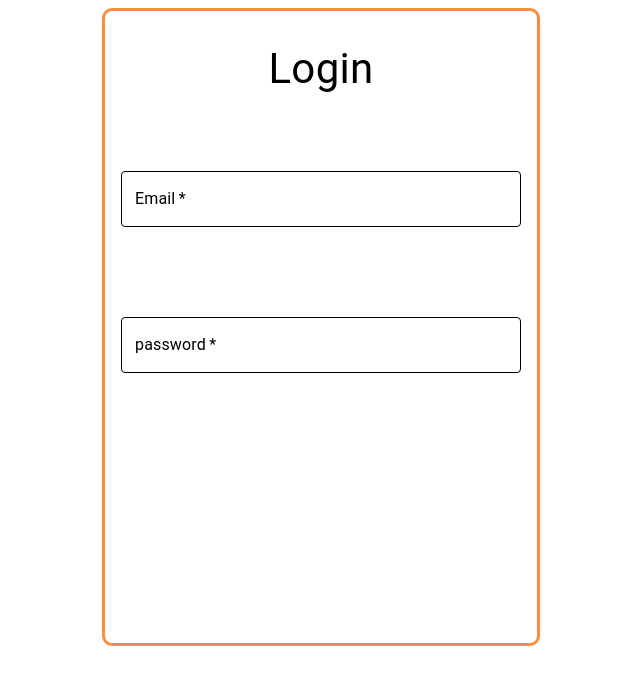
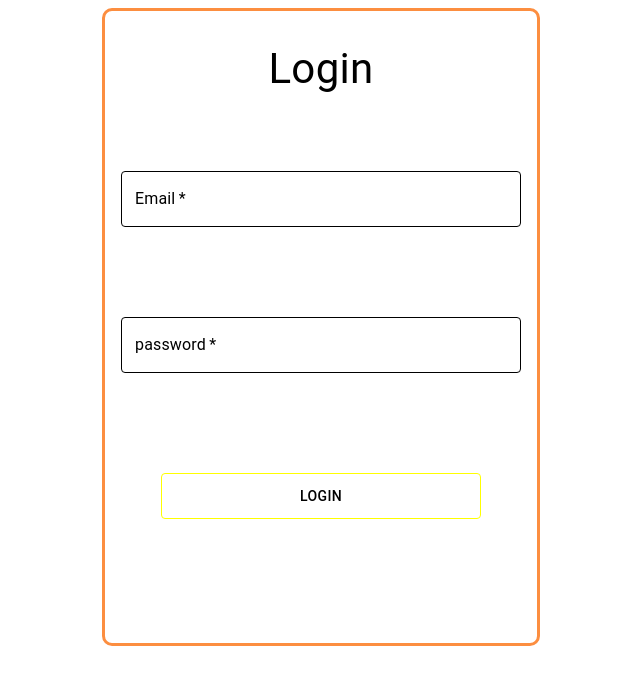
Before and after one commit to RyanChehab/frontend, a React (Create React App) app: page / in a window 1280 px wide. Shown: the top 684 px of the page, without its empty margins (319-959 px from the left). Built offline with nearby package versions, Linux system fonts and the light colour scheme.

Commit message:
jsx <=> added button

```diff
--- a/src/components/login/index.jsx
+++ b/src/components/login/index.jsx
@@ -61,9 +61,7 @@ const Login = () => {
                 '& .MuiInputLabel-root.Mui-focused': {
                 color: '#FC8E40',
                 },
-  }}
-
-        />
+  }} />
 
         <TextField
                 label="password"
@@ -102,7 +100,21 @@ const Login = () => {
                         },
         }} />
 
-
+        <Button
+        variant='"contained'
+        color='#FC8E40'
+        type='submit'
+        sx={{
+            width: '80%',
+            margin: '100px auto 0px auto',
+            display: 'block',
+            padding: '10px',
+            fontFamily: 'Roboto, sans-serif',
+            border: 'yellow 1px solid',
+        }}
+        >
+            login
+        </Button>
 
         </Box>
     );
```
Lines whose indentation alone changed are shown as unchanged.
